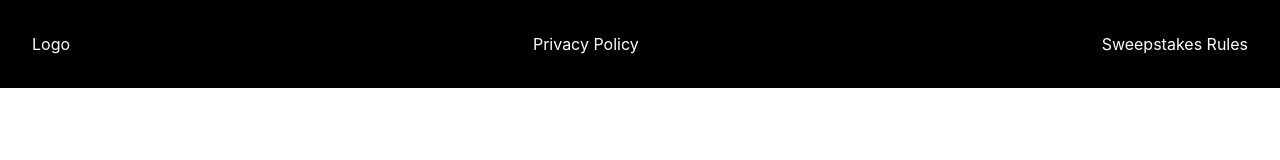
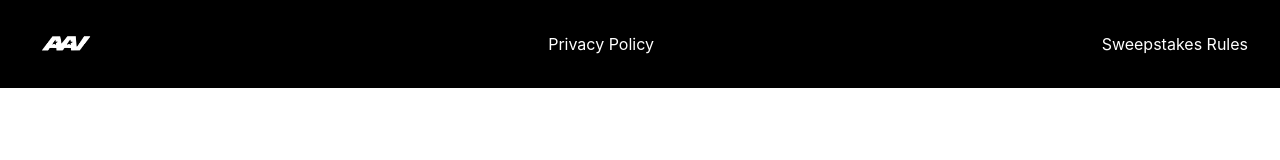
Before and after one commit to jjosephd/aav-ui, a React (Vite) app: page / in a window 1280 px wide. Shown: the top 160 px of the page. Built offline with nearby package versions, Linux system fonts and the light colour scheme.

Commit message:
Updates to Navbar include: -Nav disappears on scroll and reappears at top of DOM -Nav Links added -Nav Logo added

```diff
--- a/src/components/NavBar.jsx
+++ b/src/components/NavBar.jsx
@@ -1,20 +1,41 @@
-import React from 'react';
+import React, { useState, useEffect } from 'react';
 import { Link } from 'react-router-dom';
 import { Bars3Icon } from '@heroicons/react/20/solid';
+import default_logo from '../assets/logo/default_logo.png';
 
 const NavBar = () => {
+  const [isScrolled, setIsScrolled] = useState(false);
+
+  useEffect(() => {
+    const handleScroll = () => {
+      if (window.scrollY > 50) {
+        setIsScrolled(true);
+      } else {
+        setIsScrolled(false);
+      }
+    };
+
+    window.addEventListener('scroll', handleScroll);
+    return () => window.removeEventListener('scroll', handleScroll);
+  }, []);
+
   return (
-    <>
-      <nav className="nav-container min-w-screen bg-black p-8">
-        <ul className="flex justify-between">
-          <li className="text-white">Logo</li>
+    <nav
+      className={`fixed top-0 left-0 w-full z-50 transition-transform duration-300 ease-in-out ${
+        isScrolled ? '-translate-y-full' : 'translate-y-0'
+      } bg-black p-4 md:p-6 lg:p-8`}
+    >
+      <ul className="flex justify-between items-center">
+        <li className="text-white">
+          <img src={default_logo} alt="Logo" className="h-5" />
+        </li>
         <li className="privacy-link hidden md:block">
-            <Link to="/privacy-policy" className=" text-white">
+          <Link to="/privacy-policy" className="text-white">
             Privacy Policy
           </Link>
         </li>
         <li className="privacy-link hidden md:block">
-            <Link to="/privacy-policy" className=" text-white">
+          <Link to="/privacy-policy" className="text-white">
             Sweepstakes Rules
           </Link>
         </li>
@@ -23,7 +44,6 @@ const NavBar = () => {
         </li>
       </ul>
     </nav>
-    </>
   );
 };
 
```
Also changed, not shown: src/assets/logo/default_logo.png (added). Lines whose indentation alone changed are shown as unchanged.
